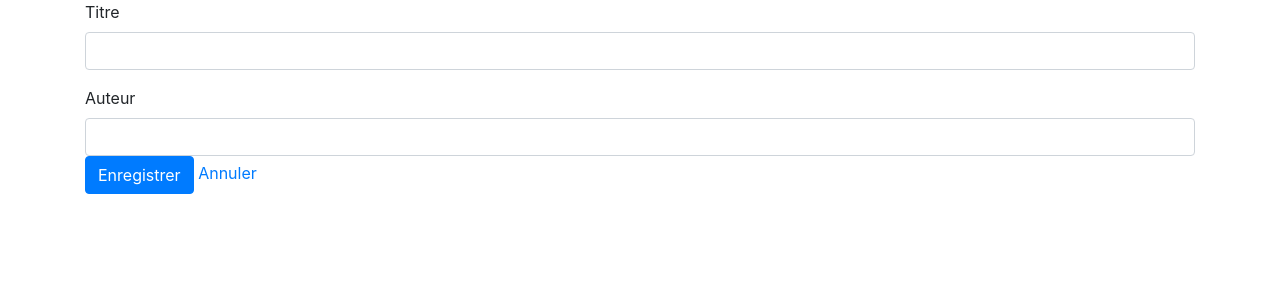
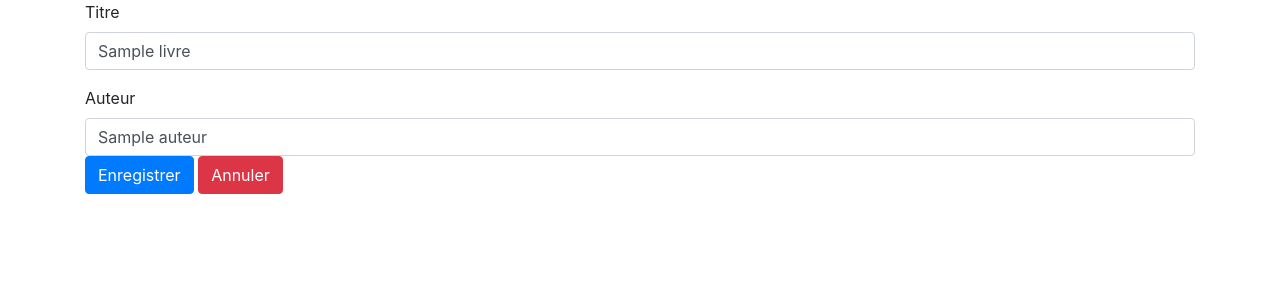
Before and after one commit to Sanddjam/tpPoo, a PHP site: template vues/livre/formulaire.html.php in a window 1280 px wide. Shown: the top 300 px of the page. Run offline with PHP 8.4, Linux system fonts and the light colour scheme; the template is opened without the code that fills it: most values are stand-ins (such as "Sample title", 1, 10 or a date in 2020).

Commit message:
Ajoute de l'attribut value dans input

```diff
--- a/vues/livre/formulaire.html.php
+++ b/vues/livre/formulaire.html.php
@@ -1,14 +1,14 @@
 <form action="" method="post">
     <div class="form-group">
         <label for="titre">Titre</label>
-        <input type="text" id="titre" name="titre" class="form-control">
+        <input type="text" id="titre" name="titre" class="form-control" required value="<?= !empty($livre) ? $livre->getTitre() : ""?> ">
     </div>
     <div>
         <label for="auteur">Auteur</label>
-        <input type="text" id="auteur" name="auteur" class="form-control">
+        <input type="text" id="auteur" name="auteur" class="form-control" required value="<?= !empty($livre) ? $livre->getAuteur() : ""?>" >
 
 </div>
 
 <button class="btn btn-primary">Enregistrer</button>
-<a href="?controleur=livre&methode=liste">Annuler</a>
+<a href="?controleur=livre&methode=liste" class="btn btn-danger">Annuler</a>
 </form>
```
